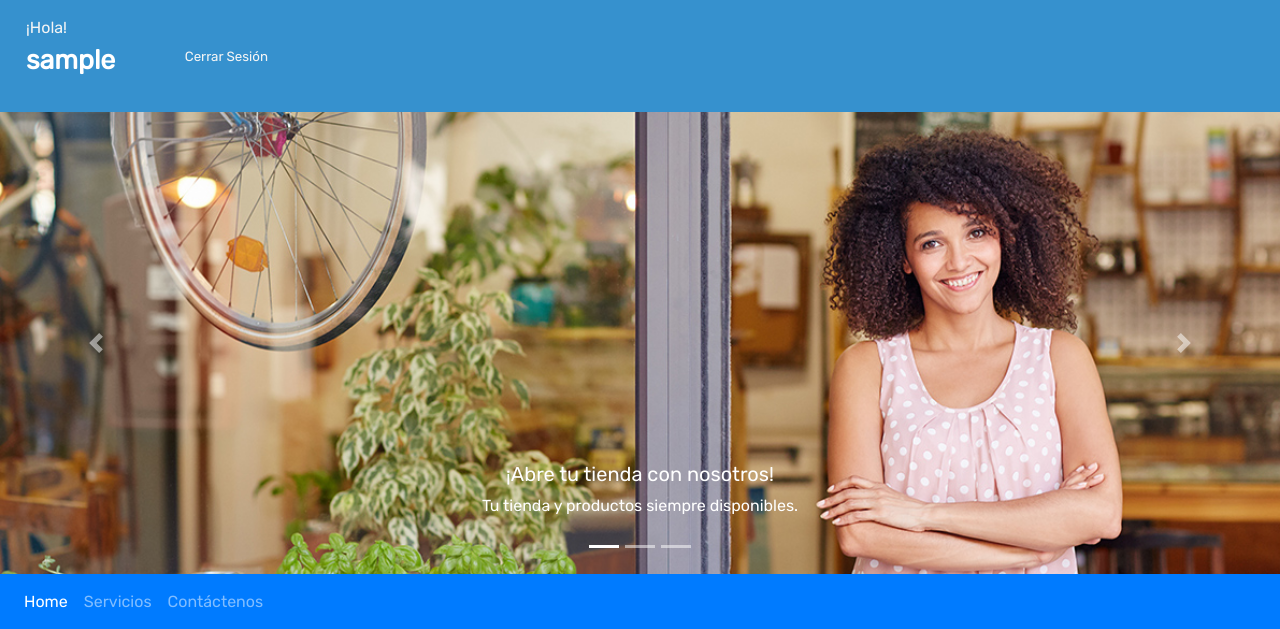
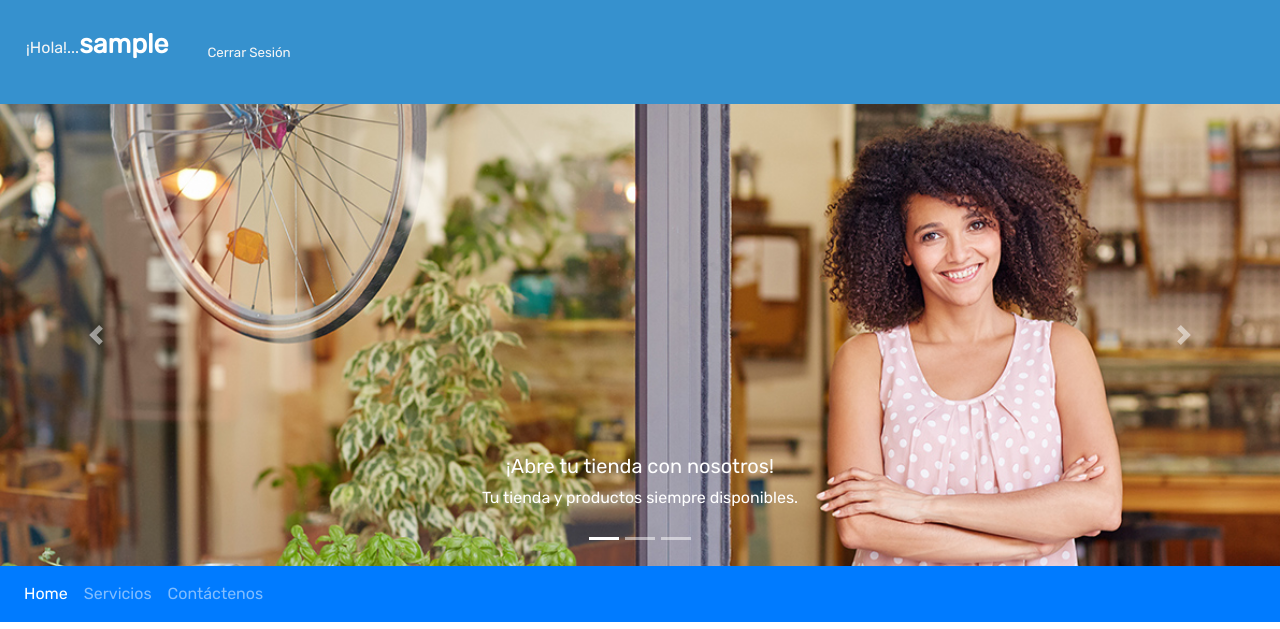
Before and after one commit to andrenimacion/pahtsa, a PHP site: page / in a window 1280 px wide. Shown: the top 629 px of the page. Run offline with PHP 8.4, Linux system fonts and the light colour scheme; the visitor is signed in with stand-in values (Sample User, id 1); data that the repository does not hold is empty; some libraries are stand-ins or nearby versions.

```diff
--- a/index.php
+++ b/index.php
@@ -19,7 +19,7 @@
 </head>
 <body>
     <div class="container-fluid p-3" id="menUp">
-        <p style="margin-left: 10px;"><?php echo '¡Hola! '.' '.'<strong style="color:white;">'.$usuario.'</strong>'; ?></p>
+        <p style="margin-left: 10px;">¡Hola!...<?php echo '<strong style="color:white;">'.$usuario.'</strong>'; ?></p>
         <div id="supraMenu" class="container-fluid p-4"><a href="user_php/entrar.php" id="inSes" class="workMen" style="margin-left: 10px;">Iniciar Sesi&oacuten |</a>
             <a href="#" id="Reg" class="btn btn-primary" data-toggle="modal" data-target="#exampleModal" class="workMen" style="margin-left: 10px;">Registrarse</a>
             <a href="cerrar_sesion.php" style="margin-left:15px; font-size:10pt;" id="cerSes" class="workMen" style="margin-left: 10px;">Cerrar Sesi&oacuten</a>
```
